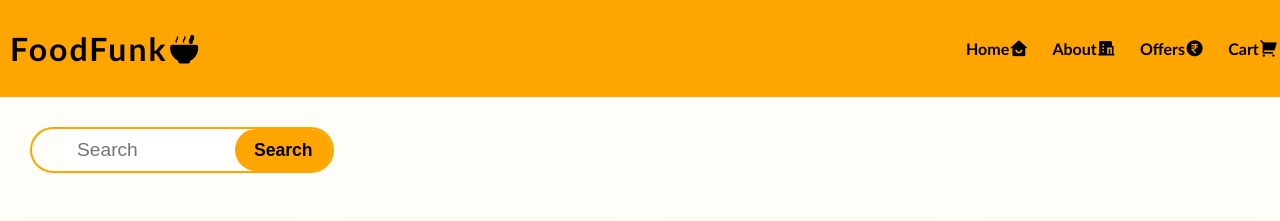
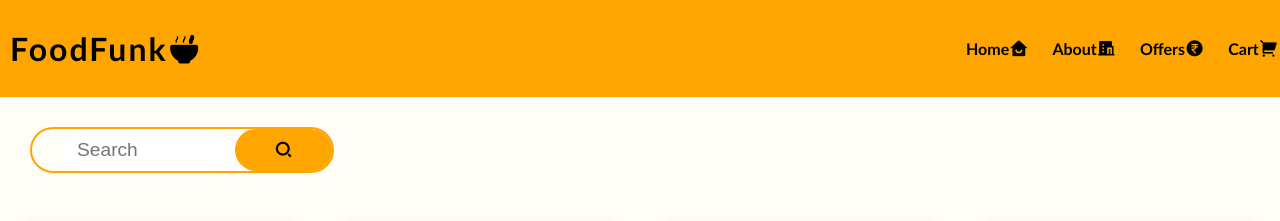
Before and after one commit to thesakshijaiswal/namsteReact, a React (Vite) app: page / in a window 1280 px wide. Shown: the top 221 px of the page. Built offline with nearby package versions, Linux system fonts and the light colour scheme.

Commit message:
add search icon

```diff
--- a/src/components/Body.jsx
+++ b/src/components/Body.jsx
@@ -33,7 +33,7 @@ const Body = () => {
             setFilteredRestaurants(data);
           }}
         >
-          Search
+          <i class="ri-search-2-line"></i>
         </button>
       </div>
       <div className="restaurantCard">
```
